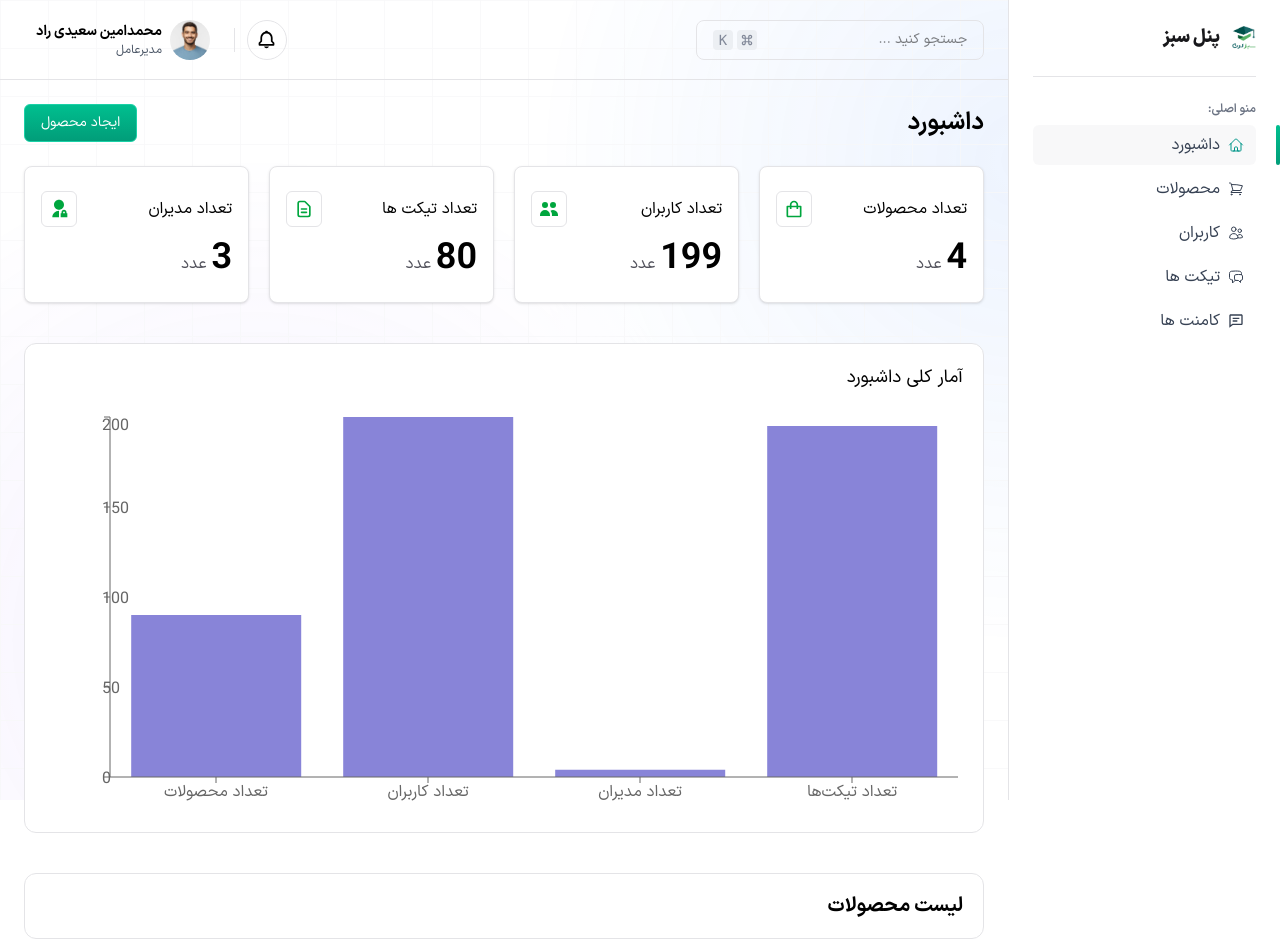
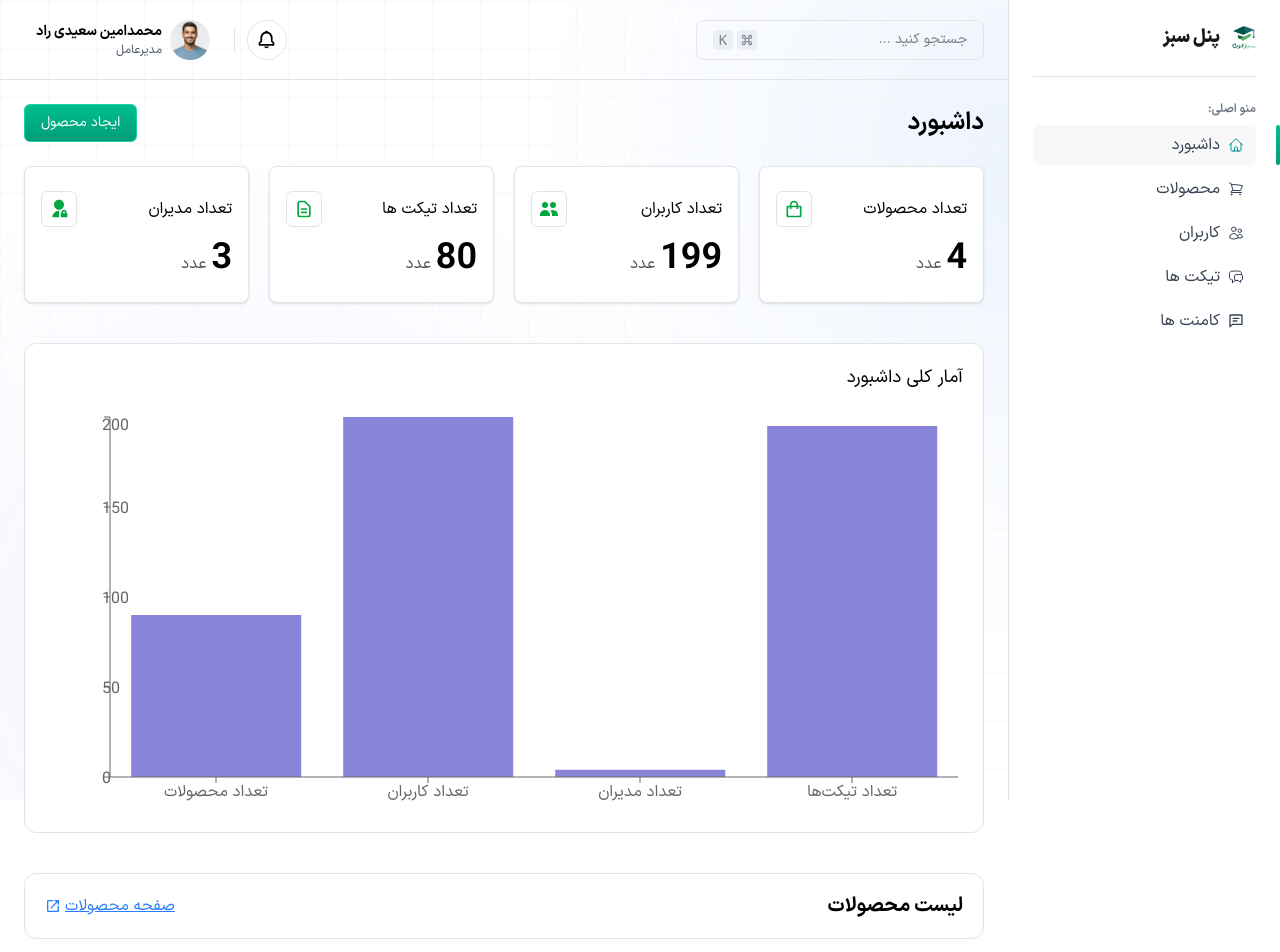
Before and after one commit to Zeynab-jalalian/Dashboard-Admin, a React (Vite) app: page / in a window 1280 px wide. Shown: the top 952 px of the page. Built offline with nearby package versions, Linux system fonts and the light colour scheme.

Commit message:
table header

```diff
--- /dev/null
+++ b/src/components/common/Table/elements/Filter.jsx
@@ -0,0 +1,13 @@
+import React from "react";
+import { HiFilter } from "react-icons/hi";
+
+function Filter() {
+  return (
+    <button className="flex-center gap-1 border primary-border-color">
+      <HiFilter className="text-lg" />
+      <span className="text-sm">فیلتر</span>
+    </button>
+  );
+}
+
+export default Filter;
--- /dev/null
+++ b/src/components/common/Table/elements/Search.jsx
@@ -0,0 +1,17 @@
+import React from "react";
+import { HiSearch } from "react-icons/hi";
+
+function Search() {
+  return (
+    <div className="flex items-center w-[256px] relative">
+      <HiSearch className="absolute" />
+      <input
+        type="text"
+        placeholder="جستجو کنید"
+        className="absolute size-full outline-0 px-8 text-sm left-0 right-0"
+      />
+    </div>
+  );
+}
+
+export default Search;
--- a/src/components/common/Table/elements/TableHeader.jsx
+++ b/src/components/common/Table/elements/TableHeader.jsx
@@ -1,3 +1,6 @@
+import Filter from "./Filter";
+import Search from "./Search";
+
 const TableHeader = ({ header }) => {
   const { Buttons } = header;
 
@@ -6,6 +9,14 @@ const TableHeader = ({ header }) => {
       <p className="text-xl">
         <strong>{header.title}</strong>
       </p>
+      {typeof Buttons === "function" ? (
+        <div className="flex items-center gap-2">{<Buttons />}</div>
+      ) : (
+        <div className="flex text-gray-500 *:h-10 *:bg-linear-to-t *:from-zinc-50 *:cursor-pointer *:select-none *:hover:to-zinc-50 *:hover:from-transparent *:hover:shadow-sm *:focus-within:ring-4 *:duration-150 *:focus-within:ring-gray-500/20 *:border *:primary-border-color *:rounded-md *:px-3 items-center gap-3">
+          <Filter />
+          <Search />
+        </div>
+      )}
     </div>
   );
 };
--- a/src/features/LastProductTable/LastProductTable.jsx
+++ b/src/features/LastProductTable/LastProductTable.jsx
@@ -1,8 +1,18 @@
 import React from "react";
 import Table from "../../components/common/Table/Table";
+import { Link } from "react-router";
+import { MdOpenInNew } from "react-icons/md";
 function LastProductTable() {
   const Buttons = () => {
-    return <Link>صفحه محصولات</Link>;
+    return (
+      <Link
+        to={"/products"}
+        className="underline hover:text-blue-400 text-blue-500 flex-center gap-1"
+      >
+        <span>صفحه محصولات</span>
+        <MdOpenInNew />
+      </Link>
+    );
   };
   return (
     <div>
```
